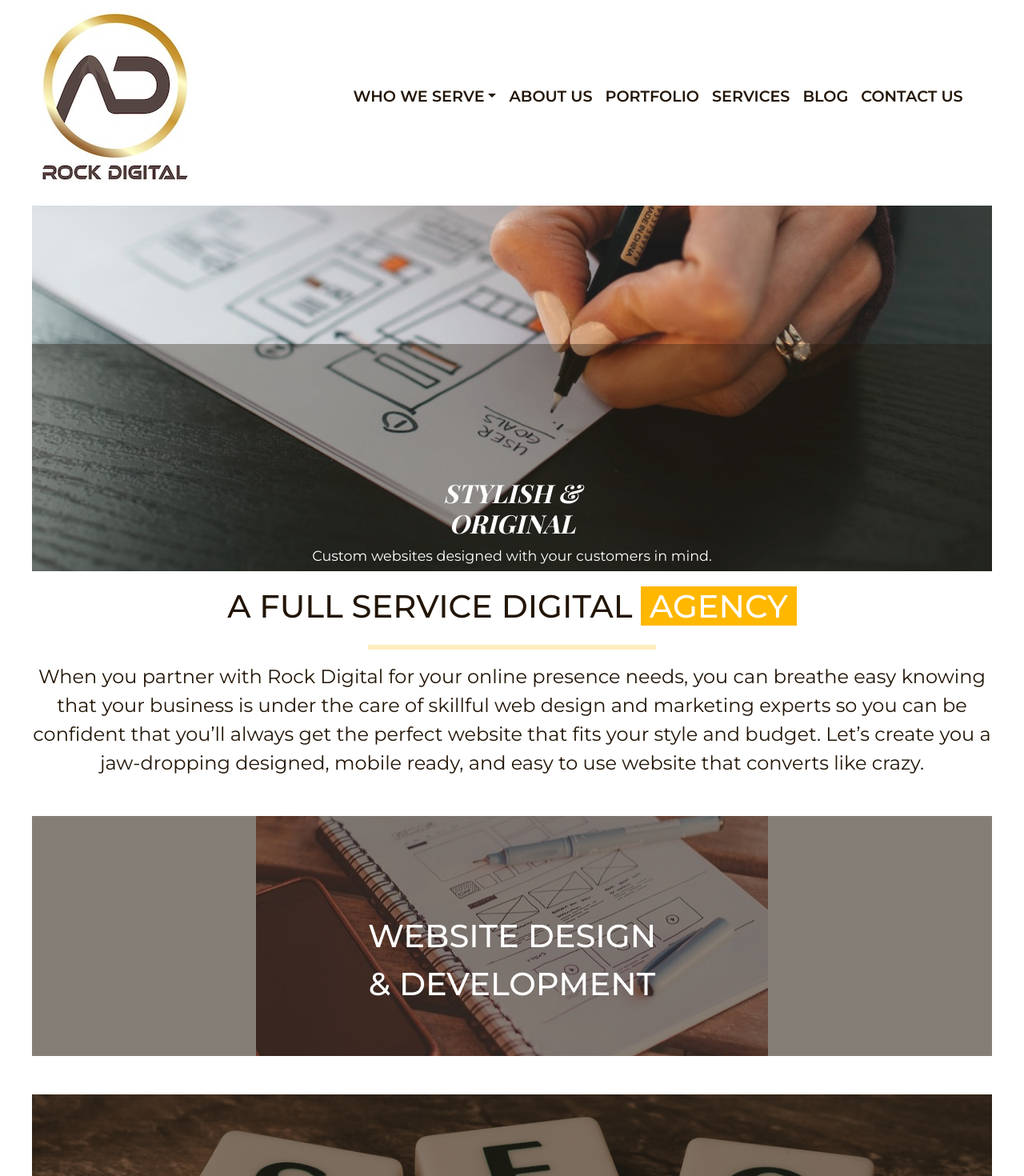
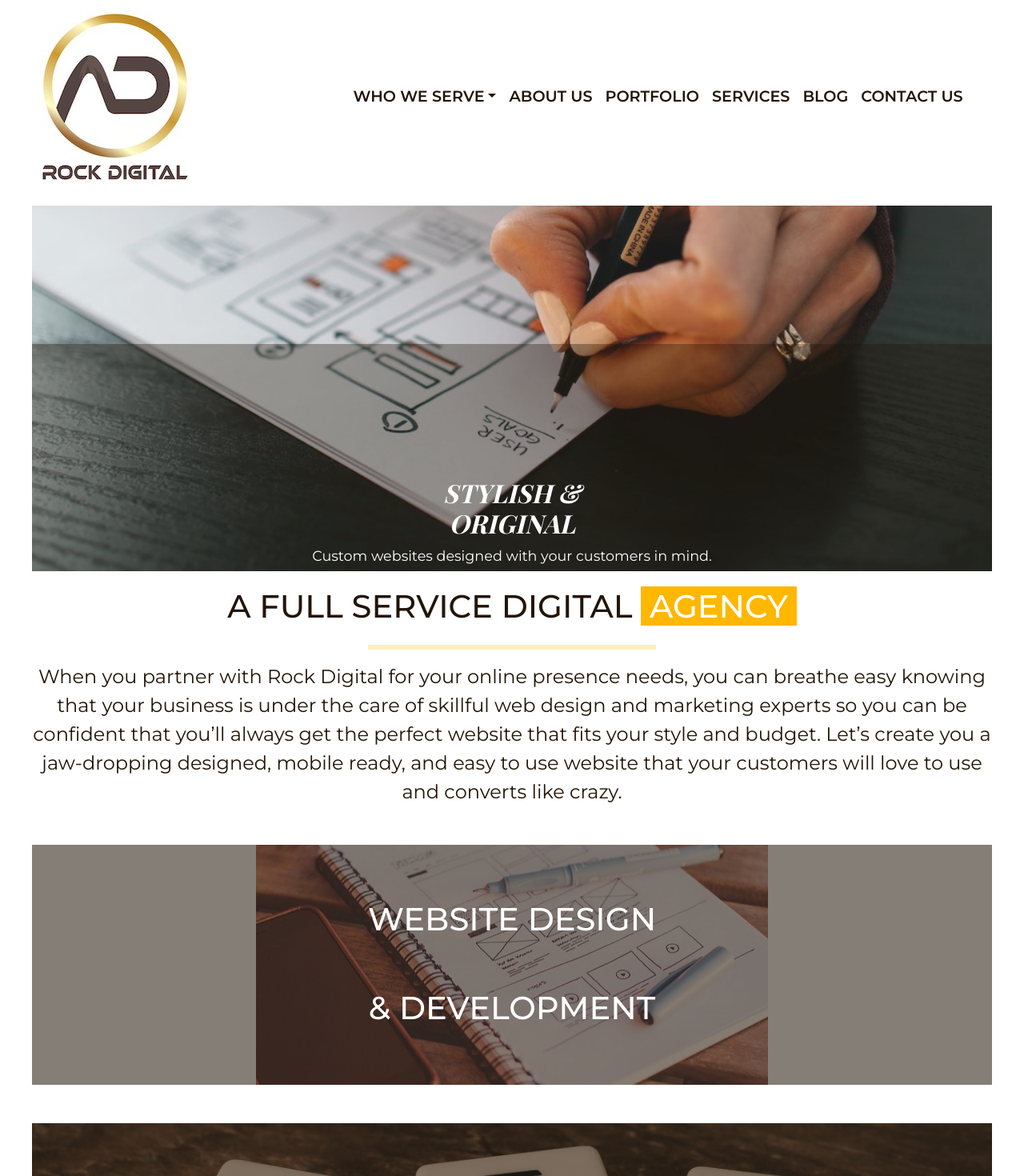
Before and after one commit to rodriquesperry/rockdigital2, a React (Create React App) app in the folder frontend/: page / in a window 1280 px wide. Shown: the top 1470 px of the page at 80% size. Built offline with nearby package versions, Linux system fonts and the light colour scheme; a web font is replaced by a local one.

Commit message:
fix: div h1 homepage placement

```diff
--- a/frontend/src/routes/home/home.component.jsx
+++ b/frontend/src/routes/home/home.component.jsx
@@ -37,7 +37,8 @@ const Home = () => {
               of skillful web design and marketing experts so you can be
               confident that you’ll always get the perfect website that fits
               your style and budget. Let’s create you a jaw-dropping designed,
-              mobile ready, and easy to use website that converts like crazy.
+              mobile ready, and easy to use website that your customers will
+              love to use and converts like crazy.
             </p>
           </div>
 
@@ -45,7 +46,6 @@ const Home = () => {
             <div className='div1'>
               <div className='div-content'>
                 <h1>WEBSITE DESIGN</h1>
-
                 <h3 id='development'>& DEVELOPMENT</h3>
               </div>
             </div>
@@ -123,7 +123,11 @@ const Home = () => {
             <hr />
             <div className='portfolio-items'>
               <div className='portfolio-item'>
-                <a href='https://genuinellc.com' target='_blank' rel="noreferrer">
+                <a
+                  href='https://genuinellc.com'
+                  target='_blank'
+                  rel='noreferrer'
+                >
                   <img src={genuine} alt='' className='img-fluid' />
                   <div className='img-info'>
                     <div className='text'>
@@ -135,7 +139,11 @@ const Home = () => {
                 <h4>Genuine Remodeling and Restoration LLC</h4>
               </div>
               <div className='portfolio-item-2'>
-                <a href='https://chateau-dijon.com' target='_blank' rel="noreferrer">
+                <a
+                  href='https://chateau-dijon.com'
+                  target='_blank'
+                  rel='noreferrer'
+                >
                   <img src={chateauDijon} alt='' className='img-fluid' />
                   <div className='img-info'>
                     <div className='text'>
@@ -150,7 +158,7 @@ const Home = () => {
                 <a
                   href='https://thebeautyambassador.com/spa-website-design'
                   target='_blank'
-                  rel="noreferrer"
+                  rel='noreferrer'
                 >
                   <img src={spa} alt='' className='img-fluid' />
                   <div className='img-info'>
--- a/frontend/src/routes/home/home.styles.css
+++ b/frontend/src/routes/home/home.styles.css
@@ -89,10 +89,6 @@
   transition: 0.5s ease;
 }
 
-.div1 h1 {
-  top: 35%;
-}
-
 .divs h1,
 .divs h3 {
   color: #fff;
@@ -106,8 +102,12 @@
   text-align: center;
 }
 
+.div1 h1 {
+  top: 31%;
+}
+
 #development {
-  top: 70%;
+  top: 68%;
 }
 
 .div1:hover,
@@ -231,7 +231,6 @@
 .ready-btn .btn {
   color: #fff;
   background-color: rgb(255, 183, 0);
-
 }
 
 .ready-btn .btn:hover {
```
